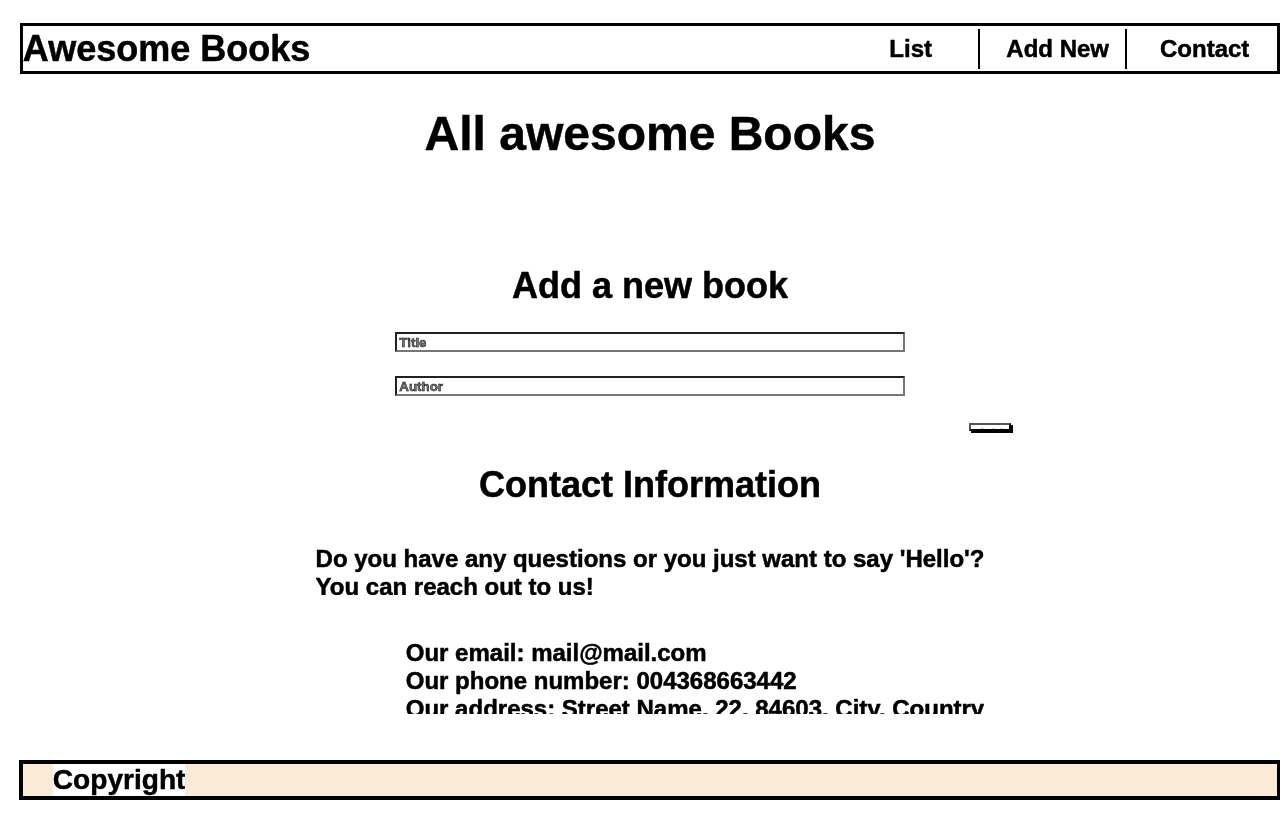
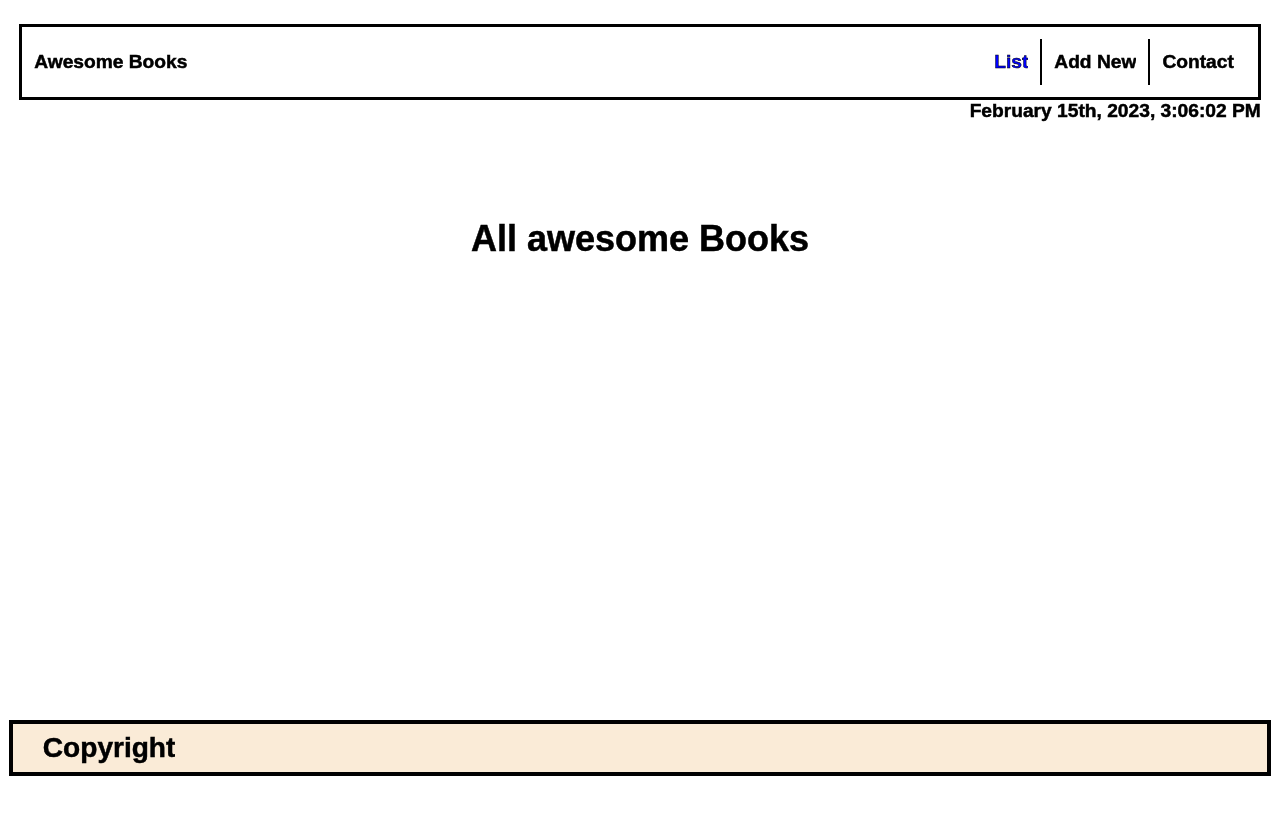
Before and after one commit to JOdiemo/AwesomeBooks, a website with bundled scripts: page index.html in a window 1280 px wide. Both pictures are taken after a click on the item "List". Built offline with nearby package versions, Linux system fonts and the light colour scheme.

Commit message:
update js and styling

```diff
--- a/index.html
+++ b/index.html
@@ -9,25 +9,29 @@
 </head>
 <body>
   <header class="book-section">
-    <h2 class="book-selector">Awesome Books</h2>
-    <ul class="nav-links">
-      <li class="linkname1"><a>List</a></li>
-      <li class="linkname2"><a>Add New</a></li>
-      <li class="linkname3"><a>Contact</a></li>
-    </ul>
+    <nav class="navbar">
+      <h2 class="book-selector">Awesome Books</h2>
+      <ul class="nav-links">
+        <li id="libraryLink" class="linkname1"><a href="#librarySection">List</a></li>
+        <li id="formLink" class="linkname2"><a href="#formSection">Add New</a></li>
+        <li id="contactLink" class="linkname3"><a href="#contactSection">Contact</a></li>
+      </ul>
+    </nav>
+    <span type="date" class="date" id="date">dd</span>
   </header>
-    <div class="content">
+  <section id="librarySection">
     <h1>All awesome Books</h1>
     <div class="library"></div>
-    <div class="divider"></div>
+  </section>
+  <section id="formSection">
     <h2>Add a new book</h2>
     <form class="form">
       <input type="text" id="title"  placeholder="Title">
       <input type="text" id="author" placeholder="Author">
       <button type="submit" class="addBtn">Add</button>
     </form>
-  </div>
-  <div class="contact">
+  </section>
+  <section id="contactSection">
     <h2 class="contact-title">Contact Information</h2>
     <p>Do you have any questions or you just want to say 'Hello'? <br> You can reach out to us!</p>
     <ul>
@@ -35,7 +39,7 @@
         <li>Our phone number: 004368663442</li>
         <li>Our address: Street Name, 22, 84603, City, Country</li>
     </ul>
-</div>
+  </section>
 <footer class="footer">
     <h3 class="footer-title">Copyright</h3>
 </footer>
--- a/js/app.js
+++ b/js/app.js
@@ -46,6 +46,9 @@ addBtn.addEventListener('click', () => {
   const author = document.getElementById('author').value.trim();
   const title = document.getElementById('title').value.trim();
   library.addBooks(author, title);
+  document.getElementById('title').value = '';
+  document.getElementById('author').value = '';
+  display();
 });
 
 function removeBtn(bookID) {
@@ -61,6 +64,57 @@ lib.addEventListener('click', (e) => {
   }
 });
 
+const links = document.querySelectorAll('nav a');
+const sections = document.querySelectorAll('section');
+
+links.forEach((link) => {
+  link.addEventListener('click', (e) => {
+
+    e.preventDefault();
+    const targetID = link.getAttribute('href');
+    const targetSection = document.querySelector(targetID);
+
+    if (targetSection) {
+      sections.forEach((section) => {
+        section.style.display = 'none';
+      });
+      targetSection.style.display = 'flex';
+      links.forEach((link) => {
+        link.classList.remove('active');
+      })
+      link.classList.add('active');
+    }
+  })
+})
+
+
+function getDaySuffix(day) {
+  if (day >= 11 && day <= 13) {
+    return 'th';
+  }
+  switch (day % 10) {
+    case 1:
+      return 'st';
+    case 2:
+      return 'nd';
+    case 3:
+      return 'rd';
+    default:
+      return 'th';
+  }
+}
+
+const currentDate = new Date();
+const month = currentDate.toLocaleString('default', { month: 'long' });
+const day = currentDate.getDate();
+const daySuff = getDaySuffix(day);
+const year = currentDate.getFullYear();
+const time = currentDate.toLocaleString('en-US', { hour: 'numeric', minute: 'numeric', second: 'numeric', hour12: true });
+
+const formattedDate = month + ' ' + day + daySuff + ', ' + year + ', ' + time;
+
+document.getElementById("date").textContent = formattedDate;
+
 window.addEventListener('DOMContentLoaded', () => {
   display();
 });
--- a/style.css
+++ b/style.css
@@ -8,6 +8,7 @@ html {
   overflow: hidden;
   font-weight: bold;
   -webkit-text-stroke: 0.02rem #000;
+  margin: 0;
 }
 
 body {
@@ -17,35 +18,71 @@ body {
   flex-direction: column;
   justify-content: flex-start;
   align-items: center;
-  margin-left: 10px;
-  margin-right: 200px;
+  margin: 0;
 }
 
-.content {
+h1,
+h2 {
+  margin: 0;
+}
+
+section {
+  padding: 3rem 0;
+}
+
+#librarySection {
   width: 98%;
   display: flex;
   flex-direction: column;
   justify-content: center;
   align-items: center;
-
+  padding-right: 1rem;
+  padding-left: 1rem;
+  gap: 2rem;
 }
 
 .book-section {
-  width: 98%;
-  height: 6vh;
   display: flex;
-  margin-top: 5px;
+  flex-direction: column;
+  width: 97%;
+  padding: 1rem;
+  font-weight: lighter;
+}
+
+.book-section * {
+  font-size: 0.8rem;
+}
+
+.date {
+  align-self: flex-end;
+}
+
+.navbar {
+  width: auto;
+  height: max-content;
+  display: flex;
   align-items: center;
   justify-content: space-between;
-  margin-top: 15px;
   border: 3px solid black;
+  padding: 0.5rem;
+}
+
+.navbar h2,
+ul {
+  flex-shrink: 1;
 }
 
 .nav-links {
   display: flex;
-  justify-content: space-between;
-  height: 5vh;
-  width: 35%;
+  width: max-content;
+  white-space: nowrap;
+  align-items: center;
+  justify-content: flex-end;
+  padding: 0;
+}
+
+.nav-links .active {
+  color: blue;
 }
 
 .linkname1,
@@ -55,17 +92,19 @@ body {
   align-items: center;
   justify-content: center;
   height: inherit;
-  width: inherit;
-  margin: 0 5px;
-  padding: 0 8px;
+  width: max-content;
+  padding: 0.5rem;
   font-weight: 700;
   cursor: pointer;
+  flex-grow:1;
+  font-size: 0.8rem;
 }
 
-.linkname1,
 .linkname2 {
+  border-left: 2px solid black;;
   border-right: 2px solid black;
 }
+
 .library:not(:empty) {
   display: flex;
   flex-direction: column;
@@ -105,12 +144,6 @@ button {
   box-shadow: 2px 2px 0 #000;
 }
 
-form button {
-  width: max-content;
-  align-self: flex-end;
-  margin: 0.1rem;
-}
-
 .book > button {
   margin: 0.2rem 0.5rem;
 }
@@ -121,55 +154,77 @@ form button {
   box-sizing: content-box;
 }
 
+#formSection {
+  display: none;
+  flex-direction: column;
+  align-items: center;
+  width: 100%;
+  gap: 3rem;
+}
+
 form {
   display: flex;
   flex-direction: column;
-  width: 58%;
+  width: 45%;
   gap: 1rem;
   justify-content: center;
   align-items: center;
 }
 
 form input {
-  width: 70%;
-  height: 20px;
+  width: 100%;
+  font-size: 1rem;
+  height: 1.5rem;
+}
+
+form button {
+  width: max-content;
+  align-self: flex-end;
+  margin: 0.1rem;
+  font-size: 0.8rem;
 }
 
 .book button {
   box-sizing: border-box;
 }
 
-.contact {
+#contactSection {
   width: 90%;
-  display: flex;
+  display: none;
   flex-direction: column;
   align-items: center;
   justify-content: center;
   font-weight: 700;
-  margin-bottom: 70px;
+  gap: 2rem;
 }
 
 .contact-title {
   text-align: center;
-  margin-bottom: 20px;
+  margin-bottom: 1rem;
 }
 
-.contact p {
-  font-weight: 700;
+#contactSection p {
+  font-weight: lighter;
 }
 
-.contact ul {
-  margin-top: 20px;
+#contactSection ul {
+  padding: 0;
+  font-weight: lighter;
 }
 
-.contact ul li {
-  list-style: disc;
-  margin-left: 50px;
+#contactSection ul li {
+  list-style: inside;
+  font-weight: lighter;
+}
+
+li a, li a:visited {
+  text-decoration: none;
+  color: black;
 }
 
 .footer {
   width: 98%;
-  height: 4vh;
+  height: 2rem;
   border: 4px solid black;
   position: fixed;
   bottom: 0;
@@ -177,10 +232,12 @@ form input {
   align-items: center;
   justify-content: flex-start;
   background-color: antiquewhite;
+  margin-bottom: 1rem;
 }
 
 .footer-title {
   margin-left: 30px;
+  background-color: antiquewhite;
 }
 
 @media screen and (min-width: 768px) {
```
